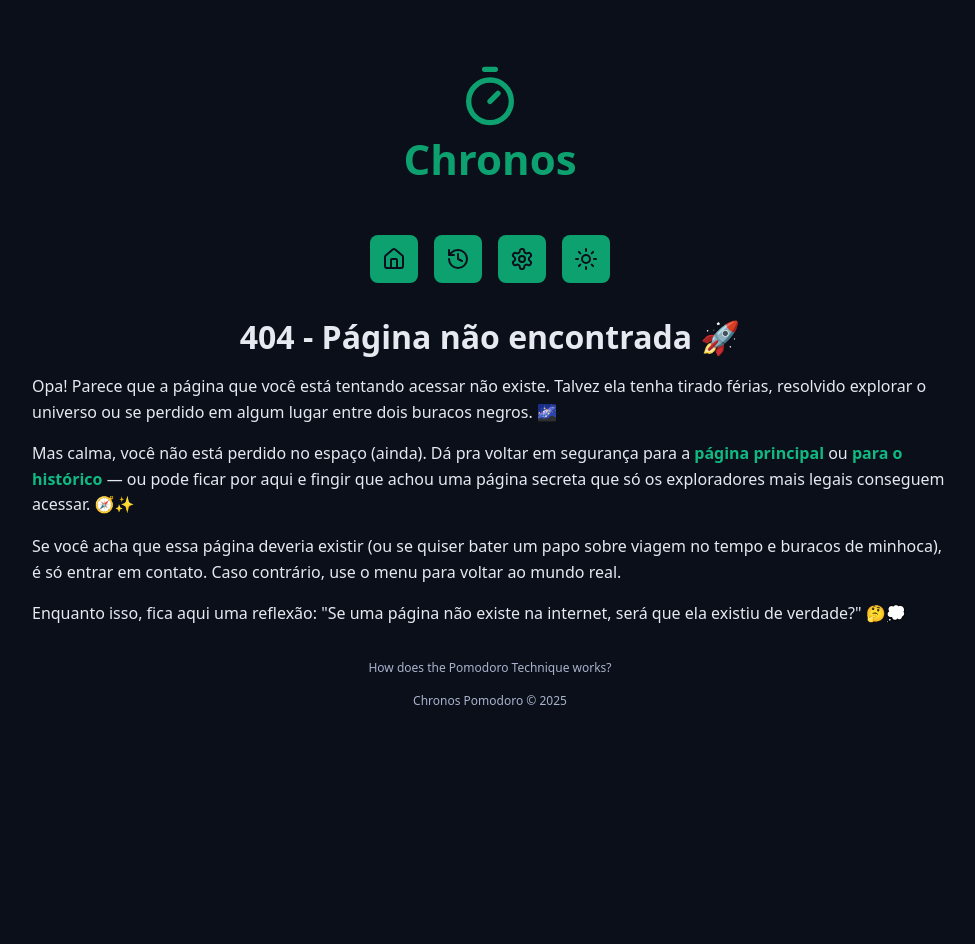
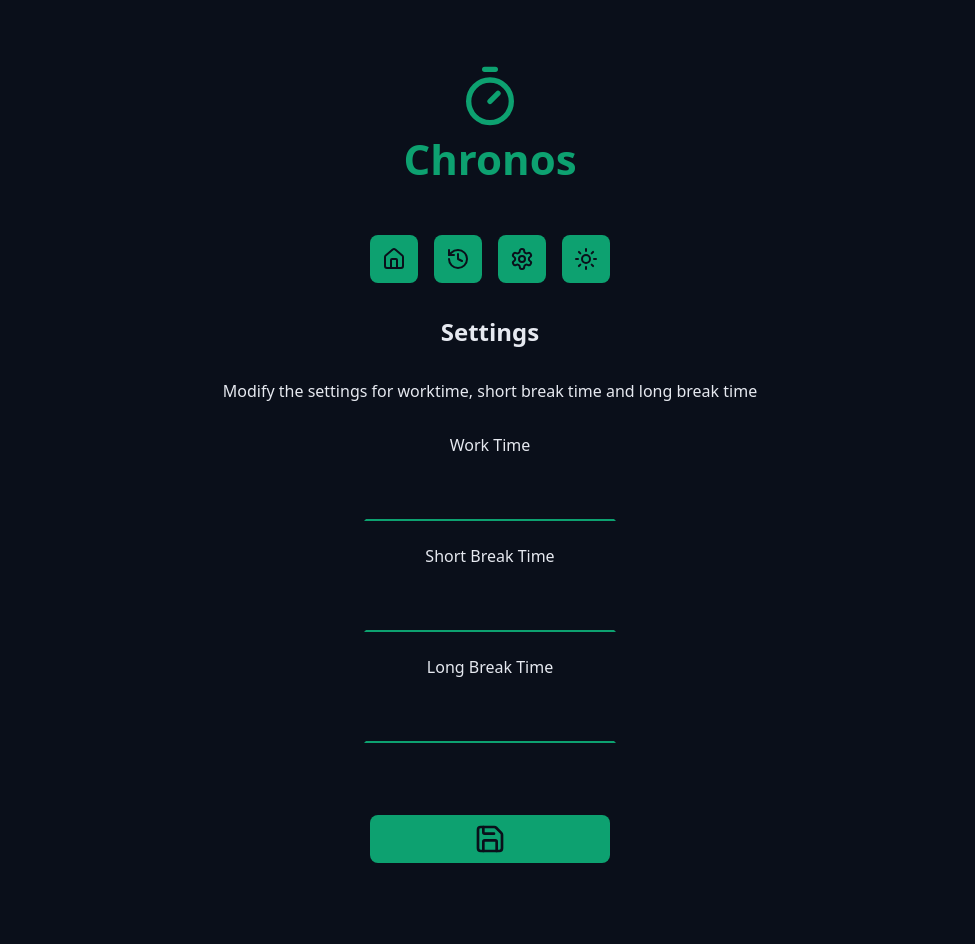
Before and after one commit to Andr0medAonair/chronos-app, a React (Vite) app: page /settings in a window 1280 px wide. Shown: the top 944 px of the page, without its empty margins (150-1125 px from the left). Before the commit the page ends 800 px from the top, so only its background shows below. Built offline with nearby package versions, Linux system fonts and the light colour scheme.

Commit message:
feat: structure settings page

```diff
--- /dev/null
+++ b/src/pages/Settings/index.tsx
@@ -0,0 +1,48 @@
+import { SaveIcon } from 'lucide-react';
+import { Container } from '../../components/Container';
+import { DefaultButton } from '../../components/DefaultButton';
+import { DefaultInput } from '../../components/DefaultInput';
+import { Heading } from '../../components/Heading';
+import { MainTemplate } from '../../templates/MainTemplate';
+
+import styles from './styles.module.css';
+
+export function Settings() {
+  return (
+    <>
+      <MainTemplate>
+        <Container>
+          <Heading>Settings</Heading>
+        </Container>
+        <Container>
+          <div>
+            <span className={styles.configBody}>
+              Modify the settings for worktime, short break time and long break
+              time
+            </span>
+          </div>
+        </Container>
+        <Container>
+          <form action='' className={styles.form}>
+            <div className={styles.formRow}>
+              <DefaultInput id='workTime' labelText='Work Time' />
+            </div>
+            <div className={styles.formRow}>
+              <DefaultInput id='shortBreakTime' labelText='Short Break Time' />
+            </div>
+            <div className={styles.formRow}>
+              <DefaultInput id='longBreakTime' labelText='Long Break Time' />
+            </div>
+            <div className={styles.formRow}>
+              <DefaultButton
+                icon={<SaveIcon />}
+                title='Save settings'
+                aria-label='Save settings'
+              />
+            </div>
+          </form>
+        </Container>
+      </MainTemplate>
+    </>
+  );
+}
--- /dev/null
+++ b/src/pages/Settings/styles.module.css
@@ -0,0 +1,20 @@
+.configBody {
+  text-align: center;
+  display: block;
+}
+
+.form {
+  display: flex;
+  align-items: center;
+  flex-direction: column;
+  justify-content: center;
+  gap: 2.4rem;
+}
+
+.formRow {
+  display: flex;
+  align-items: center;
+  flex-direction: column;
+  justify-content: center;
+  gap: 2.4rem;
+}
--- a/src/routers/MainRouter/index.tsx
+++ b/src/routers/MainRouter/index.tsx
@@ -4,6 +4,7 @@ import { NotFound } from '../../pages/NotFound';
 import { Home } from '../../pages/Home';
 import { useEffect } from 'react';
 import { History } from '../../pages/History';
+import { Settings } from '../../pages/Settings';
 
 function ScrollToTop() {
   const { pathname } = useLocation();
@@ -20,8 +21,9 @@ export function MainRouter() {
     <BrowserRouter>
       <Routes>
         <Route path='/' element={<Home />} />
+        <Route path='/history/' element={<History />} />
+        <Route path='/settings/' element={<Settings />} />
         <Route path='/about-pomodoro/' element={<AboutPomodoro />} />
-        <Route path='/history/' element={<History />} />
         <Route path='*' element={<NotFound />} />
       </Routes>
       <ScrollToTop />
```
